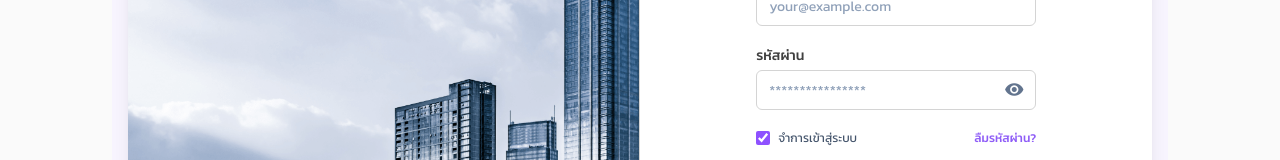
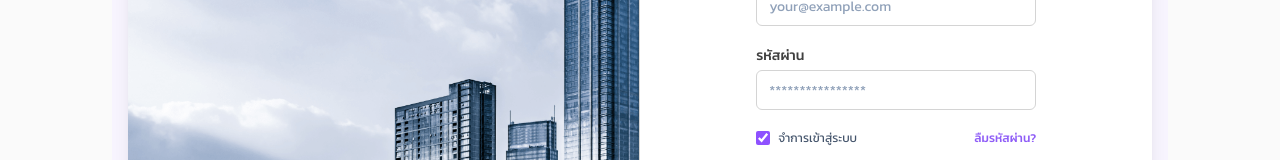
Before and after one commit to Peerawat-Nakinchat/InternProject, a Vue app in the folder intern_pj/: page /login in a window 1280 px wide. Shown: the part 241-401 px from the top of the page. Built offline with nearby package versions, Linux system fonts and the light colour scheme; no server answers.

Commit message:
fix event password

```diff
--- a/intern_pj/src/components/base/BaseInput.vue
+++ b/intern_pj/src/components/base/BaseInput.vue
@@ -20,13 +20,13 @@
 
       <!-- 👁 Password Toggle Icon -->
       <div
-        v-if="isPassword"
+        v-if="isPassword && hasValue"
         class="absolute inset-y-0 right-3 flex items-center cursor-pointer select-none "
         @click="togglePassword"
       >
         <i
           :class="showPassword ? 'mdi mdi-eye-off' : 'mdi mdi-eye'"
-          class="text-slate-500 text-xl"
+          class="text-slate-500 text-md"
         ></i>
       </div>
 
@@ -74,6 +74,8 @@ const innerValue = computed({
   set: (val: string) => emit('update:modelValue', val),
 })
 
+const hasValue = computed(() => innerValue.value.length > 0)
+
 // ------------------------------------
 // 👁 Password Toggle
 // ------------------------------------
```
